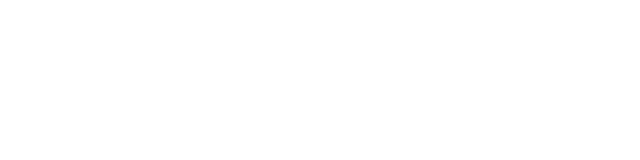
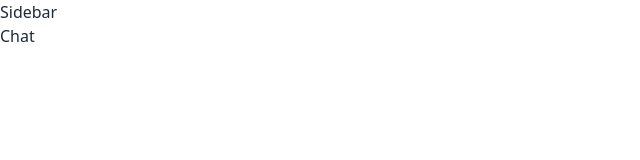
Before and after one commit to Kgayl008/chat-app, a React (Create React App) app: page /home in a window 1280 px wide. Before the commit this address had no page. Shown: the top 160 px of the page, without its empty margins (0-640 px from the left). Built offline with nearby package versions, Linux system fonts and the light colour scheme.

Commit message:
add styling to the title on the register page| created chats, input, message, and sidebar component

```diff
--- a/src/App.js
+++ b/src/App.js
@@ -1,7 +1,8 @@
 import "./App.scss";
 import { BrowserRouter, Routes, Route } from 'react-router-dom';
 import Register from "./pages/Register";
-import Login from "./pages/Login"
+import Login from "./pages/Login";
+import Home from "./pages/Home";
 
 function App() {
   return (
@@ -10,6 +11,7 @@ function App() {
         <Routes>
           <Route path="/" element={<Register/>}/>
           <Route path="login" element={<Login/>}/>
+          <Route path="home" element={<Home/>}/>
         </Routes>
       </BrowserRouter>
     </>
--- a/src/components/Chat.jsx
+++ b/src/components/Chat.jsx
@@ -0,0 +1,9 @@
+import React from 'react'
+
+const Chat = () => {
+  return (
+    <div>Chat</div>
+  )
+}
+
+export default Chat
--- /dev/null
+++ b/src/components/Chats.jsx
@@ -0,0 +1,9 @@
+import React from 'react'
+
+const Chats = () => {
+  return (
+    <div>Chats</div>
+  )
+}
+
+export default Chats
--- /dev/null
+++ b/src/components/Input.jsx
@@ -0,0 +1,9 @@
+import React from 'react'
+
+const Input = () => {
+  return (
+    <div>Input</div>
+  )
+}
+
+export default Input
--- /dev/null
+++ b/src/components/Message.jsx
@@ -0,0 +1,9 @@
+import React from 'react'
+
+const Message = () => {
+  return (
+    <div>Message</div>
+  )
+}
+
+export default Message
--- a/src/components/Navbar.jsx
+++ b/src/components/Navbar.jsx
@@ -0,0 +1,9 @@
+import React from 'react'
+
+const Navbar = () => {
+  return (
+    <div>Navbar</div>
+  )
+}
+
+export default Navbar
--- a/src/components/Search.jsx
+++ b/src/components/Search.jsx
@@ -0,0 +1,9 @@
+import React from 'react'
+
+const Search = () => {
+  return (
+    <div>Search</div>
+  )
+}
+
+export default Search
--- /dev/null
+++ b/src/components/Sidebar.jsx
@@ -0,0 +1,9 @@
+import React from 'react'
+
+const Sidebar = () => {
+  return (
+    <div>Sidebar</div>
+  )
+}
+
+export default Sidebar
--- a/src/pages/Home.jsx
+++ b/src/pages/Home.jsx
@@ -1,8 +1,13 @@
 import React from 'react'
+import Sidebar from '../components/Sidebar'
+import Chat from '../components/Chat'
 
 const Home = () => {
   return (
-    <div>Home</div>
+    <div>
+      <Sidebar/>
+      <Chat/>
+    </div>
   )
 }
 
--- a/src/pages/Register.jsx
+++ b/src/pages/Register.jsx
@@ -8,7 +8,7 @@ function Register() {
       <div className="hero-content flex-col lg:flex-row-reverse">
         <div className="text-center lg:text-left">
           <h1 className="text-5xl font-bold">
-            Join the Chat Community and Connect with Friends Worldwide!
+            <span className="text-secondary-focus">Join</span> the <span className="text-primary-focus">Chat</span> Community and <span className="text-primary-focus">Connect</span> with Friends <span className="text-secondary-focus">Worldwide!</span>
           </h1>
           <p className="py-6">
             Sign up now to become part of our vibrant chat community, where you
```
